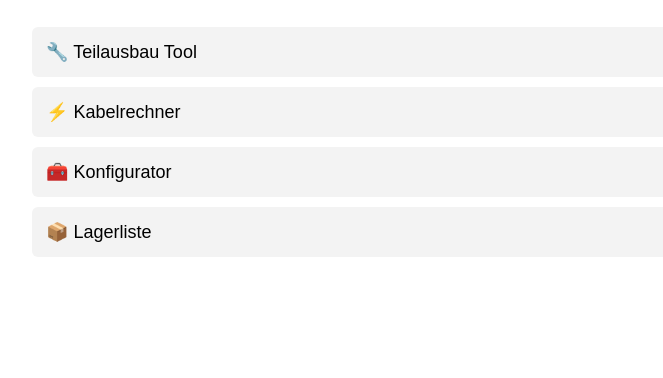
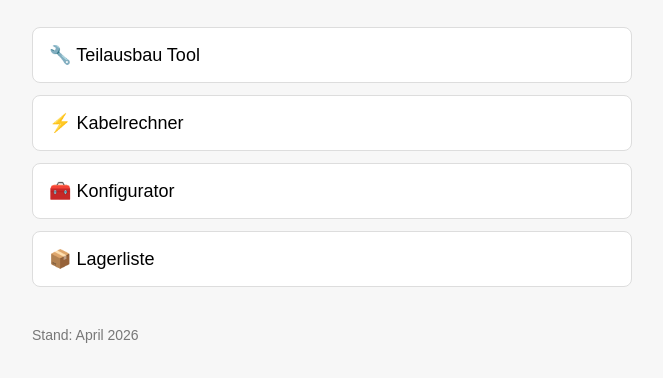
Before and after one commit to vf-tools/overwiev, a plain HTML site: page index.html in a window 1280 px wide. Shown: the part 80-458 px from the top of the page, without its empty margins (8-671 px from the left). Drawn offline with Linux system fonts and the light colour scheme.

Commit message:
Update index.html

```diff
--- a/index.html
+++ b/index.html
@@ -1,56 +1,80 @@
 <!DOCTYPE html>
-<html>
+<html lang="de">
 <head>
 <meta charset="UTF-8">
 <title>Vanfabrik Tools</title>
 
 <style>
+
 body {
     font-family: Arial, sans-serif;
     margin: 40px;
+    background-color: #f7f7f7;
 }
 
 h1 {
     margin-bottom: 30px;
 }
 
-a {
+.container {
+    max-width: 600px;
+}
+
+.tool {
     display: block;
-    padding: 14px;
-    margin: 10px 0;
-    background: #f3f3f3;
-    border-radius: 6px;
+    padding: 16px;
+    margin: 12px 0;
+    background: white;
+    border-radius: 8px;
     text-decoration: none;
     color: black;
     font-size: 18px;
+    border: 1px solid #ddd;
+    transition: 0.2s;
 }
 
-a:hover {
-    background: #e5e5e5;
+.tool:hover {
+    background: #f0f0f0;
+    transform: translateY(-1px);
 }
+
+.version {
+    margin-top: 40px;
+    color: #777;
+    font-size: 14px;
+}
+
 </style>
 
 </head>
+
 <body>
+
+<div class="container">
 
 <h1>Vanfabrik – Tools</h1>
 
-
-    <a href="/teilausbautool/">
+<a class="tool" href="https://vf-tools.github.io/teilausbautool/">
 🔧 Teilausbau Tool
 </a>
 
-<a href="/kabelrechner/">
+<a class="tool" href="https://vf-tools.github.io/kabelrechner/">
 ⚡ Kabelrechner
 </a>
 
-<a href="/konfigurator/">
+<a class="tool" href="https://vf-tools.github.io/konfigurator/">
 🧰 Konfigurator
 </a>
 
-<a href="/vflager/">
+<a class="tool" href="https://vf-tools.github.io/vflager/">
 📦 Lagerliste
 </a>
 
+<div class="version">
+Stand: April 2026
+</div>
+
+</div>
+
 </body>
 </html>
```
